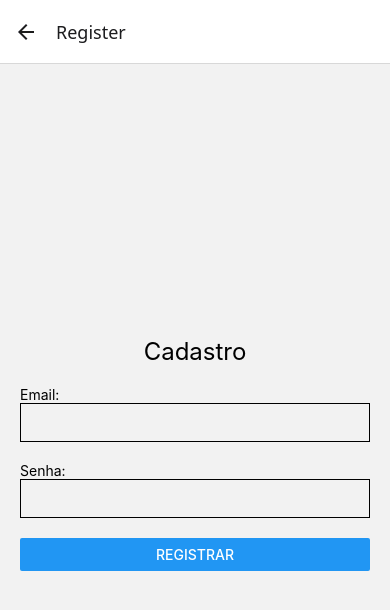
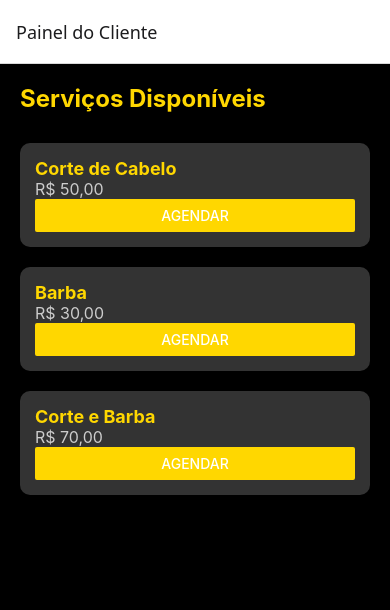
Before and after one commit to Juan-90/BarbeariaApp, a React Native app: screen /Register in a window 390 px wide. Shown: the top 610 px of the page. Built offline with nearby package versions, Linux system fonts and the light colour scheme.

Commit message:
Adicionando estilizacao e corrigindo navegacao entre telas

```diff
--- a/package.json
+++ b/package.json
@@ -12,7 +12,8 @@
   "dependencies": {
     "@react-native-picker/picker": "^2.10.0",
     "@react-navigation/bottom-tabs": "^7.0.11",
-    "@react-navigation/native": "^7.0.7",
+    "@react-navigation/native": "^7.0.8",
+    "@react-navigation/native-stack": "^7.1.9",
     "@react-navigation/stack": "^7.0.12",
     "barbearia-app": "file:",
     "expo": "~52.0.11",
--- a/src/navigation/AppNavigation.js
+++ b/src/navigation/AppNavigation.js
@@ -1,29 +1,23 @@
 import React from 'react';
-import { createStackNavigator } from '@react-navigation/stack';
-import { useAuth } from '../context/AuthContext'; // Corrigido o caminho para 'context'
-import LoginScreen from '../screens/LoginScreen';
-import RegisterScreen from '../screens/RegisterScreen';
-import HomeScreen from '../screens/HomeScreen';
+import { createNativeStackNavigator } from '@react-navigation/native-stack';
 import ClientDashboard from '../screens/ClientDashboard';
-import ProfessionalDashboard from '../screens/ProfessionalDashboard';
-import AccountTypeScreen from '../screens/AccountTypeScreen';
-import BusinessDetails from '../screens/BusinessDetails';
+import ScheduleScreen from '../screens/ScheduleScreen';
 
-const Stack = createStackNavigator();
+const Stack = createNativeStackNavigator();
 
-export default function AppNavigation() {
-  const { user } = useAuth(); // Obtém o usuário logado
-
+export default function AppNavigator() {
   return (
-  <Stack.Navigator initialRouteName="BusinessDetails">
-  <Stack.Screen name="AccountType" component={AccountTypeScreen} />
-  <Stack.Screen name="Register" component={RegisterScreen} />
-  <Stack.Screen name="Login" component={LoginScreen} />
-  <Stack.Screen name="Home" component={HomeScreen} />
-  <Stack.Screen name="ClientDashboard" component={ClientDashboard} />
-  <Stack.Screen name="ProfessionalDashboard" component={ProfessionalDashboard} />
-  <Stack.Screen name="BusinessDetails" component={BusinessDetails} />
-</Stack.Navigator>
-
+    <Stack.Navigator initialRouteName="ClientDashboard">
+      <Stack.Screen
+        name="ClientDashboard"
+        component={ClientDashboard}
+        options={{ title: 'Painel do Cliente' }}
+      />
+      <Stack.Screen
+        name="Schedule"
+        component={ScheduleScreen}
+        options={{ title: 'Agendar Serviço' }}
+      />
+    </Stack.Navigator>
   );
 }
--- a/src/screens/AccountTypeScreen.js
+++ b/src/screens/AccountTypeScreen.js
@@ -1,15 +1,13 @@
 import React from 'react';
 import { View, Text, Button, StyleSheet } from 'react-native';
 import { useNavigation } from '@react-navigation/native';
-import { useAuth } from '../context/AuthContext';
 
 export default function AccountTypeScreen() {
   const navigation = useNavigation();
-  const { setNewUser } = useAuth();
 
+  // Função para escolher o tipo de conta e navegar para a tela de registro
   const chooseAccountType = (role) => {
-    setNewUser({ role }); // Salva temporariamente o tipo de conta
-    navigation.navigate('Register'); // Navega para a tela de registro
+    navigation.navigate('Register', { role }); // Passa o tipo de conta como parâmetro
   };
 
   return (
--- a/src/screens/ClientDashboard.js
+++ b/src/screens/ClientDashboard.js
@@ -1,35 +1,38 @@
-import React, { useState } from 'react';
-import { View, Text, Button, StyleSheet, Alert } from 'react-native';
-import { useAuth } from '../context/AuthContext'; // Contexto de autenticação
+import React from 'react';
+import { View, Text, FlatList, Button, StyleSheet } from 'react-native';
+import { useNavigation } from '@react-navigation/native';
 
-export default function ClientDashboard({ navigation }) {
-  const { user, logout } = useAuth(); // Usando o contexto de autenticação
-  const [appointments, setAppointments] = useState([]); // Simulando agendamentos do cliente
+const services = [
+  { id: '1', name: 'Corte de Cabelo', price: 'R$ 50,00' },
+  { id: '2', name: 'Barba', price: 'R$ 30,00' },
+  { id: '3', name: 'Corte e Barba', price: 'R$ 70,00' },
+];
 
-  // Função de logout
-  const handleLogout = () => {
-    logout(); // Chama o logout do AuthContext
-    navigation.navigate('Login'); // Redireciona para a tela de login
+export default function ClientDashboard() {
+  const navigation = useNavigation();
+
+  const handleSchedule = (service) => {
+    navigation.navigate('Schedule', { service });
   };
 
   return (
     <View style={styles.container}>
-      <Text style={styles.title}>Dashboard do Cliente</Text>
-      <Text>Bem-vindo, {user?.email}</Text>
-      <Text>Tipo de Conta: {user?.role}</Text>
-
-      {/* Exemplo de agendamentos */}
-      <Text style={styles.sectionTitle}>Meus Agendamentos:</Text>
-      {appointments.length > 0 ? (
-        appointments.map((appointment, index) => (
-          <Text key={index}>Serviço: {appointment.service} - Data: {appointment.date}</Text>
-        ))
-      ) : (
-        <Text>Você ainda não tem agendamentos.</Text>
-      )}
-
-      {/* Botão de logout */}
-      <Button title="Logout" onPress={handleLogout} />
+      <Text style={styles.title}>Serviços Disponíveis</Text>
+      <FlatList
+        data={services}
+        keyExtractor={(item) => item.id}
+        renderItem={({ item }) => (
+          <View style={styles.card}>
+            <Text style={styles.serviceName}>{item.name}</Text>
+            <Text style={styles.servicePrice}>{item.price}</Text>
+            <Button
+              title="Agendar"
+              onPress={() => handleSchedule(item)}
+              color="#FFD700"
+            />
+          </View>
+        )}
+      />
     </View>
   );
 }
@@ -38,14 +41,27 @@ const styles = StyleSheet.create({
   container: {
     flex: 1,
     padding: 20,
-    justifyContent: 'center',
+    backgroundColor: '#000',
   },
   title: {
     fontSize: 24,
     fontWeight: 'bold',
+    color: '#FFD700',
+    marginBottom: 20,
   },
-  sectionTitle: {
+  card: {
+    padding: 15,
+    marginVertical: 10,
+    borderRadius: 10,
+    backgroundColor: '#333',
+  },
+  serviceName: {
     fontSize: 18,
-    marginTop: 20,
+    fontWeight: 'bold',
+    color: '#FFD700',
+  },
+  servicePrice: {
+    fontSize: 16,
+    color: '#CCC',
   },
 });
--- a/src/screens/HomeScreen.js
+++ /dev/null
@@ -1,37 +0,0 @@
-import React from 'react';
-import { View, Text, Button, StyleSheet } from 'react-native';
-import { useAuth } from '../context/AuthContext';
-import { useNavigation } from '@react-navigation/native';
-
-export default function HomeScreen() {
-  const { user, logout } = useAuth();
-  const navigation = useNavigation();
-
-  const handleNavigateToDashboard = () => {
-    if (user.role === 'cliente') {
-      navigation.navigate('ClientDashboard');
-    } else if (user.role === 'profissional') {
-      navigation.navigate('ProfessionalDashboard');
-    }
-  };
-
-  return (
-    <View style={styles.container}>
-      <Text style={styles.welcomeText}>Bem-vindo(a), {user.name}!</Text>
-      <Button title="Acessar Dashboard" onPress={handleNavigateToDashboard} />
-      <Button title="Logout" onPress={logout} color="red" />
-    </View>
-  );
-}
-
-const styles = StyleSheet.create({
-  container: {
-    flex: 1,
-    justifyContent: 'center',
-    alignItems: 'center',
-  },
-  welcomeText: {
-    fontSize: 18,
-    marginBottom: 20,
-  },
-});
--- a/src/screens/LoginScreen.js
+++ b/src/screens/LoginScreen.js
@@ -7,12 +7,15 @@ export default function LoginScreen({ navigation }) {
   const [email, setEmail] = useState('');
   const [password, setPassword] = useState('');
 
-  const handleLogin = () => {
-    const success = login(email, password);
-    if (success) {
-      navigation.navigate('HomeScreen'); // Redireciona para a tela inicial
+  function handleLogin() {
+    // Após login bem-sucedido
+    setUser({ role: userRole }); // Define o tipo de conta no estado
+    if (userRole === 'cliente') {
+      navigation.navigate('ClientDashboard');
+    } else {
+      navigation.navigate('ProfessionalDashboard');
     }
-  };
+  }
 
   return (
     <View>
--- a/src/screens/ProfessionalDashboard.js
+++ b/src/screens/ProfessionalDashboard.js
@@ -34,6 +34,12 @@ export default function ProfessionalDashboard({ navigation }) {
   );
 }
 
+<Button
+  title="Ver Detalhes do Cliente"
+  onPress={() => navigation.navigate('Details', { clientId: 10 })}
+/>
+
+
 const styles = StyleSheet.create({
   container: {
     flex: 1,
--- a/src/screens/RegisterScreen.js
+++ b/src/screens/RegisterScreen.js
@@ -1,47 +1,27 @@
 import React, { useState } from 'react';
-import { View, Text, TextInput, Button, StyleSheet } from 'react-native';
+import { View, TextInput, Button, Text } from 'react-native';
 import { useAuth } from '../context/AuthContext';
 
-export default function RegisterScreen() {
-  const { register, newUser } = useAuth();
+export default function RegisterScreen({ route, navigation }) {
+  const { register } = useAuth();
+  const { role } = route.params; // Recebe o tipo de conta do parâmetro
   const [email, setEmail] = useState('');
   const [password, setPassword] = useState('');
 
   const handleRegister = () => {
-    const user = {
-      email,
-      password,
-      role: newUser?.role || 'cliente', // Usa o tipo selecionado
-    };
-    register(user);
+    const success = register({ email, password, role });
+
+    if (success) {
+      navigation.navigate(role === 'cliente' ? 'ClientDashboard' : 'ProfessionalDashboard');
+    }
   };
 
   return (
-    <View style={styles.container}>
-      <Text style={styles.title}>Cadastro</Text>
-      <Text>Email:</Text>
-      <TextInput style={styles.input} value={email} onChangeText={setEmail} />
-      <Text>Senha:</Text>
-      <TextInput style={styles.input} value={password} onChangeText={setPassword} secureTextEntry />
+    <View>
+      <Text>Cadastro ({role === 'cliente' ? 'Cliente' : 'Profissional'})</Text>
+      <TextInput placeholder="Email" value={email} onChangeText={setEmail} />
+      <TextInput placeholder="Senha" value={password} onChangeText={setPassword} secureTextEntry />
       <Button title="Registrar" onPress={handleRegister} />
     </View>
   );
 }
-
-const styles = StyleSheet.create({
-  container: {
-    flex: 1,
-    justifyContent: 'center',
-    padding: 20,
-  },
-  title: {
-    fontSize: 24,
-    marginBottom: 20,
-    textAlign: 'center',
-  },
-  input: {
-    borderWidth: 1,
-    padding: 10,
-    marginBottom: 20,
-  },
-});
--- a/src/screens/ScheduleScreen.js
+++ b/src/screens/ScheduleScreen.js
@@ -1,14 +1,40 @@
-import React from 'react';
-import { View, Text, Button, StyleSheet } from 'react-native';
+import React, { useState } from 'react';
+import { View, Text, Button, TextInput, StyleSheet } from 'react-native';
+import { useNavigation, useRoute } from '@react-navigation/native';
 
-export default function ScheduleScreen({ navigation }) {
+export default function ScheduleScreen() {
+  const navigation = useNavigation();
+  const route = useRoute();
+  const { service } = route.params;
+
+  const [date, setDate] = useState('');
+  const [time, setTime] = useState('');
+
+  const handleConfirm = () => {
+    // Simular salvar o agendamento
+    alert(`Serviço: ${service.name}\nData: ${date}\nHora: ${time}`);
+    navigation.navigate('ClientDashboard');
+  };
+
   return (
     <View style={styles.container}>
       <Text style={styles.title}>Agendar Serviço</Text>
-      <Button
-        title="Voltar para Dashboard"
-        onPress={() => navigation.goBack()}
+      <Text style={styles.serviceName}>{service.name}</Text>
+      <TextInput
+        style={styles.input}
+        placeholder="Data (DD/MM/AAAA)"
+        placeholderTextColor="#CCC"
+        value={date}
+        onChangeText={setDate}
       />
+      <TextInput
+        style={styles.input}
+        placeholder="Hora (HH:MM)"
+        placeholderTextColor="#CCC"
+        value={time}
+        onChangeText={setTime}
+      />
+      <Button title="Confirmar" onPress={handleConfirm} color="#FFD700" />
     </View>
   );
 }
@@ -16,11 +42,26 @@ export default function ScheduleScreen({ navigation }) {
 const styles = StyleSheet.create({
   container: {
     flex: 1,
-    justifyContent: 'center',
-    alignItems: 'center',
+    padding: 20,
+    backgroundColor: '#000',
   },
   title: {
+    fontSize: 24,
+    fontWeight: 'bold',
+    color: '#FFD700',
+    marginBottom: 20,
+  },
+  serviceName: {
     fontSize: 20,
-    fontWeight: 'bold',
+    color: '#FFF',
+    marginBottom: 20,
+  },
+  input: {
+    borderWidth: 1,
+    borderColor: '#FFD700',
+    borderRadius: 5,
+    padding: 10,
+    color: '#FFF',
+    marginBottom: 15,
   },
 });
```
Also changed, not shown: src/context/AuthContext.js (+1 -9 lines), 1 other file (tests, documents, lock files or other folders).
